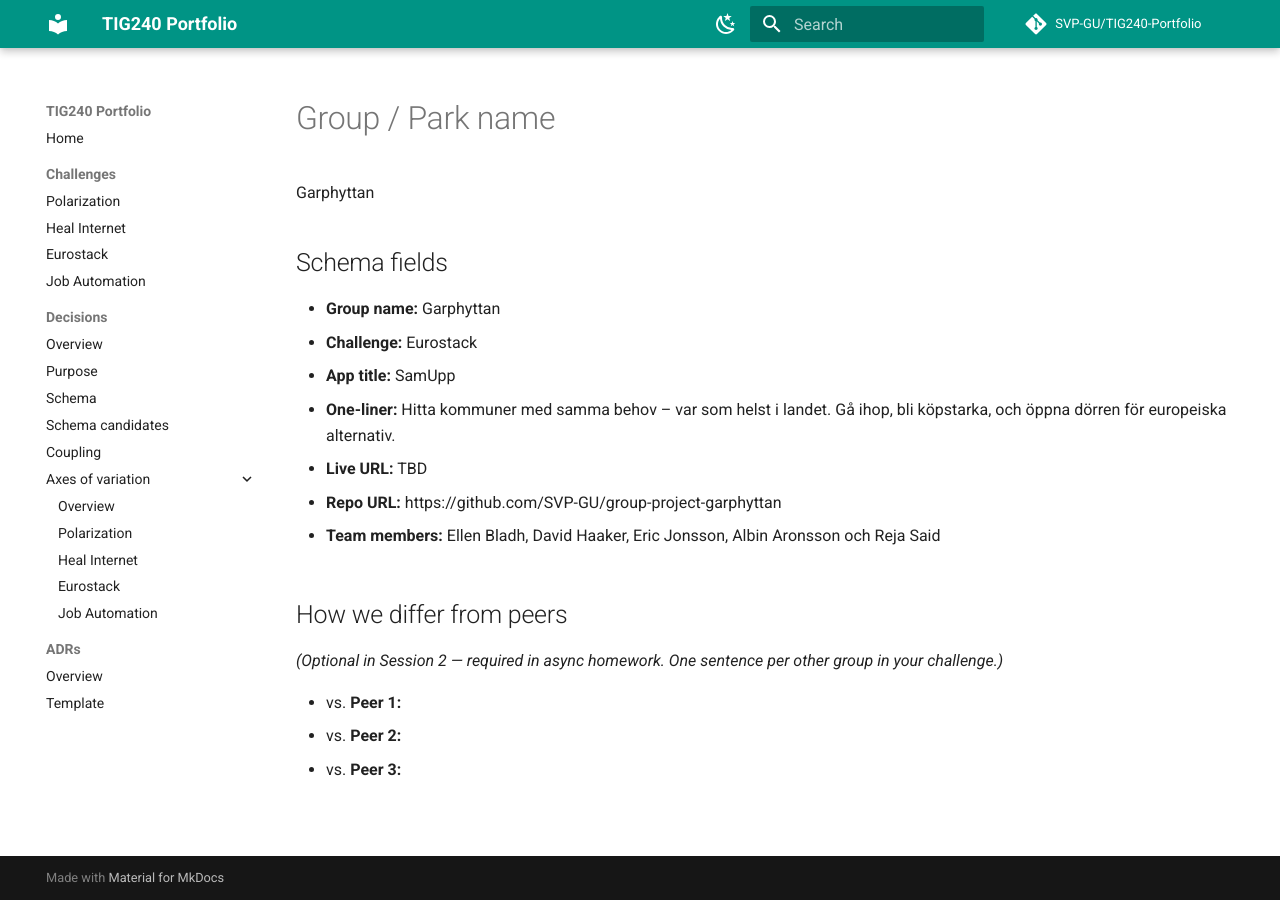
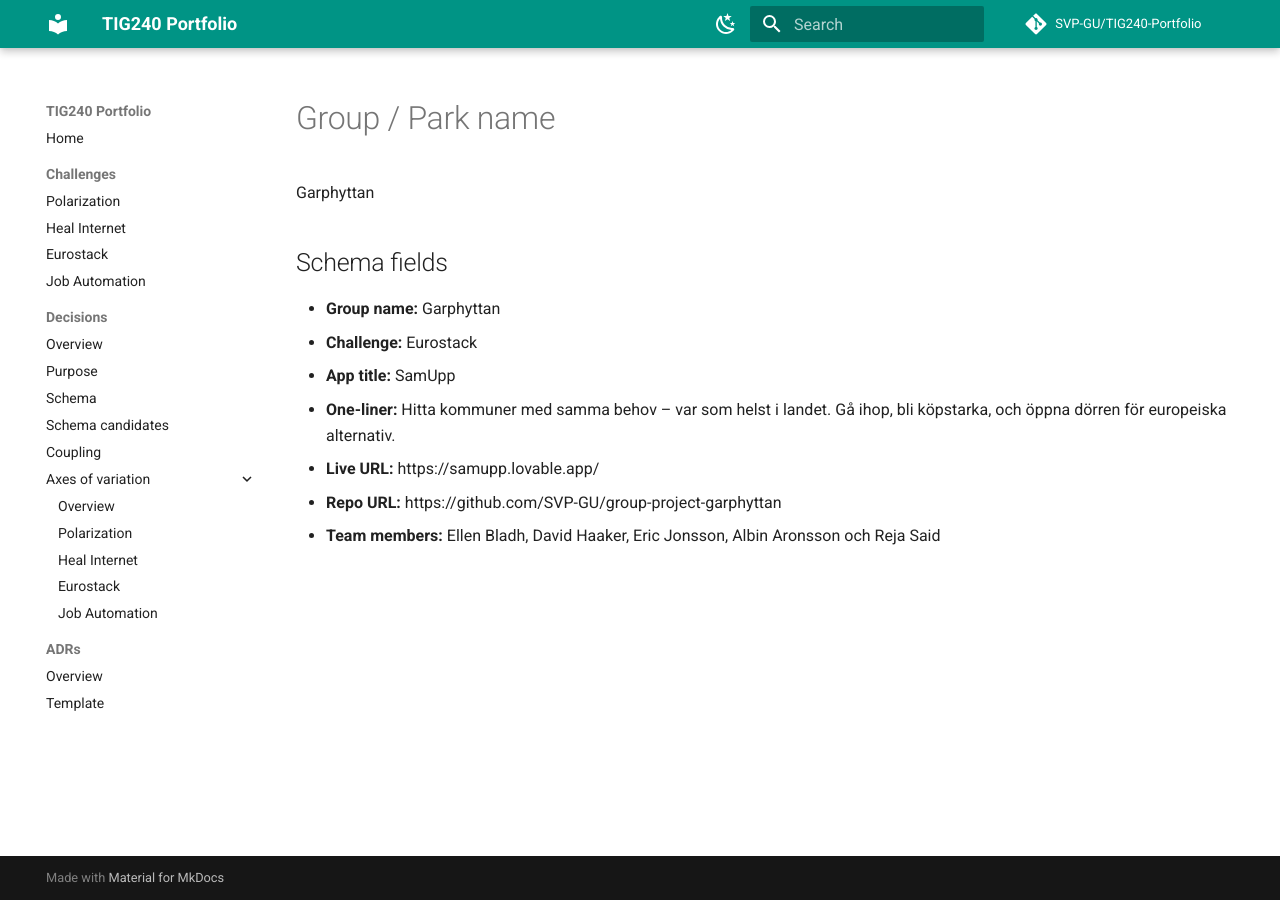
Before and after one commit to SVP-GU/TIG240-Portfolio, an MkDocs documentation site: the page built from docs/challenges/eurostack/garphyttan.md, in a window 1280 px wide. Built offline with MkDocs 1.6.1 and Material for MkDocs 9.7.7, drawn with Linux system fonts in a browser that asks for light colours; comment, search, counter and statistics services are not loaded.

Commit message:
Revise live URL and clean up peer comparison section
Updated live URL and removed optional section about peer comparisons.

```diff
--- a/docs/challenges/eurostack/garphyttan.md
+++ b/docs/challenges/eurostack/garphyttan.md
@@ -13,18 +13,9 @@ SamUpp
 - **One-liner:**
 Hitta kommuner med samma behov – var som helst i landet. Gå ihop, bli köpstarka, och öppna dörren för europeiska alternativ.
 - **Live URL:**
-TBD
+https://samupp.lovable.app/
 - **Repo URL:**
 https://github.com/SVP-GU/group-project-garphyttan
 
 - **Team members:**
 Ellen Bladh, David Haaker, Eric Jonsson, Albin Aronsson och Reja Said
-
-
-## How we differ from peers
-
-*(Optional in Session 2 — required in async homework. One sentence per other group in your challenge.)*
-
-- vs. **Peer 1:**
-- vs. **Peer 2:**
-- vs. **Peer 3:**
```
